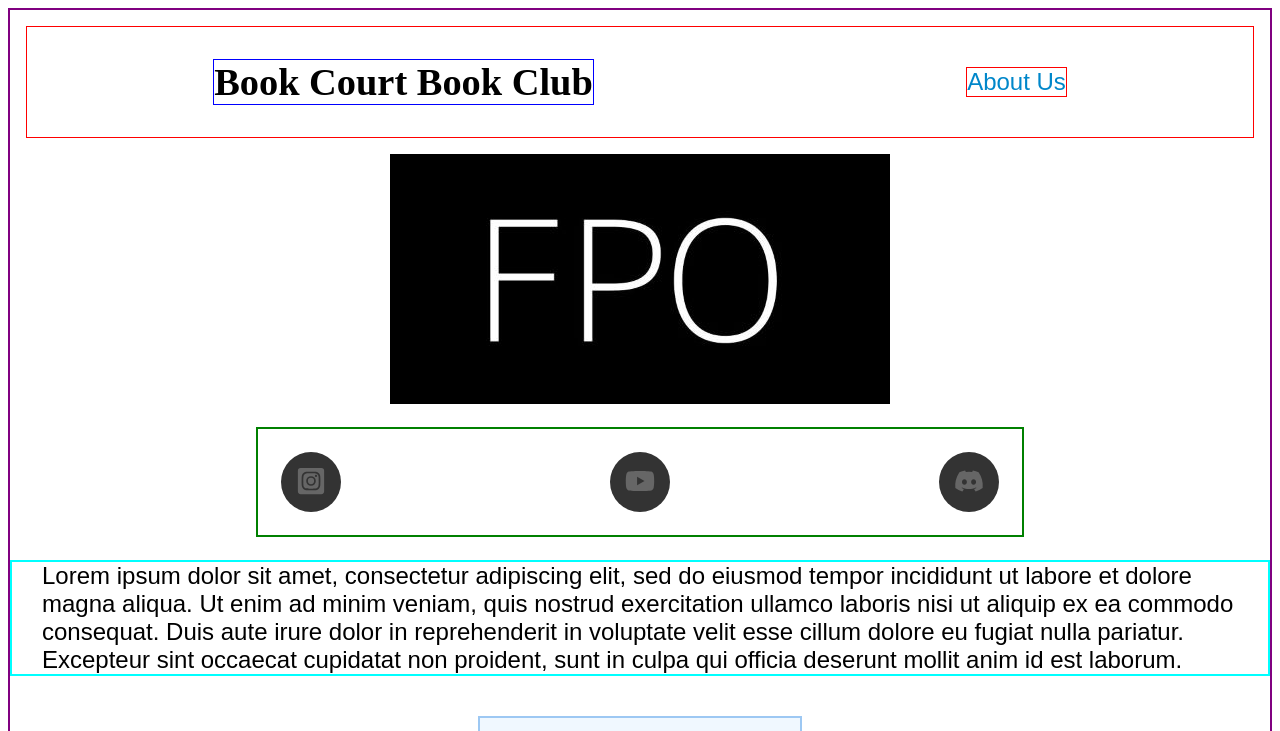
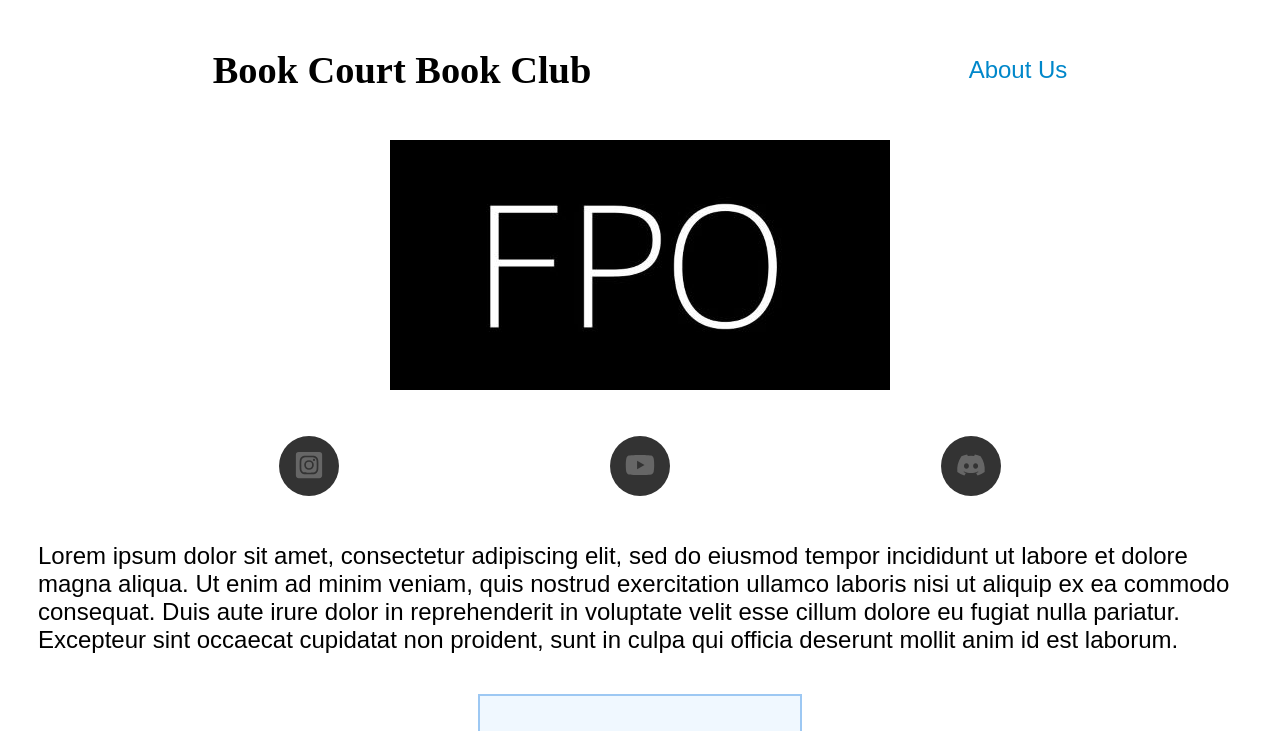
Before and after one commit to RDiMag/bookcourt, a Gatsby site: page / in a window 1280 px wide. Shown: the top 731 px of the page. Built offline with nearby package versions, Linux system fonts and the light colour scheme; Gatsby itself is replaced by a stand-in of ours.

Commit message:
added font styles, removed borders

```diff
--- a/css/style.css
+++ b/css/style.css
@@ -22,9 +22,7 @@
 /*******************************************/
 
 body {
-     font-family: 'Gentium Plus', serif;
      font-family: 'Nanum Gothic', sans-serif;
-     border: solid 2px purple;
 }
 
 /******************************************
@@ -33,8 +31,10 @@ body {
 
 h1{
      font-size: 2.4em;
-     border: solid 1px blue;
-     font-family: 'Namum Gothic';
+}
+
+h1.header {
+     font-family: 'Arima Madurai';
 }
 
 a {
@@ -48,7 +48,6 @@ nav{
      justify-content: space-around;
      align-items: center;
      margin: 1em;
-     border: solid 1px red;
 }
 
 .link{
@@ -57,9 +56,7 @@ nav{
      gap: 1.5em;
      padding-inline-start: 0em;
      font-size: 1.5em;
-     border: solid 1px red;
 }
-
 
 .nav{
      display: inline-block;
@@ -113,7 +110,6 @@ span{
      align-items: center;
      justify-content: space-between;
      padding: calc(3px + 1.5625vw);
-     border: solid 2px green;
      width: 60vw;
 }
 
@@ -162,7 +158,6 @@ section.main > p{
      align-self: center;
      padding: 0 calc(10px + 1.5625vw);
      margin-top: 0;
-     border: 2px solid aqua;
 }
 
 span.suggestion{
@@ -249,6 +244,7 @@ span.about{
      border-radius: 4px;
      background-color: aliceblue;
      border: 2px solid rgb(157, 200, 243);
+     font-family: 'Nanum Gothic';
 }
 
 .bio{
--- a/gatsby-config.js
+++ b/gatsby-config.js
@@ -13,8 +13,8 @@ module.exports = {
         preconnect: [`https://fonts.googleapis.com`, `https://fonts.gstatic.com`],
         web: [
           {
-            name: 'Gentium Plus',
-            file: 'https://fonts.googleapis.com/css2?family=Gentium+Plus&family=Nanum+Gothic&display=swap',
+            name: 'Nanum Gothic, Arima Madurai',
+            file: 'https://fonts.googleapis.com/css2?family=Arima+Madurai:wght@500&family=Nanum+Gothic&display=swap',
           }
         ]
       }
--- a/src/pages/index.js
+++ b/src/pages/index.js
@@ -8,7 +8,7 @@ const IndexPage = () => {
   return (
     <>
     <nav>
-      <h1>Book Court Book Club</h1>
+      <h1 className="header">Book Court Book Club</h1>
       <div className="link">
         <Link to="/about/" className="nav">About Us</Link>
       </div>
```
